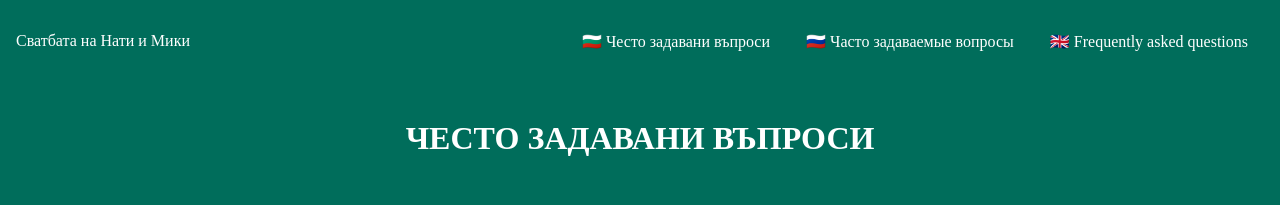
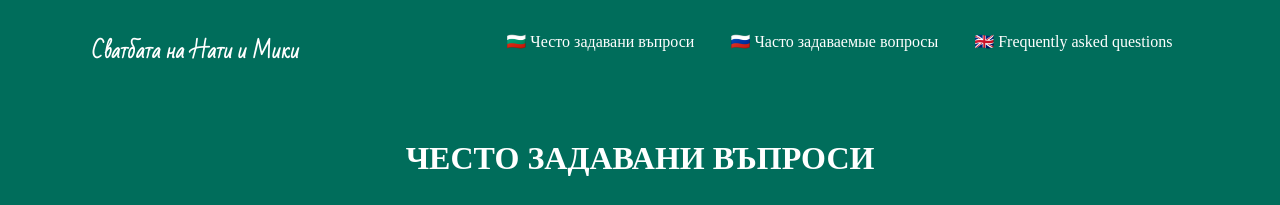
Before and after one commit to debel/mikovi-wedding, a plain HTML site: page index.html in a window 1280 px wide. Shown: the top 205 px of the page. Drawn offline with Linux system fonts and the light colour scheme.

Commit message:
logo font, small aligments fixes

```diff
--- a/index.css
+++ b/index.css
@@ -18,6 +18,9 @@ header {
 }
 
 .logo a {
+  font-family: 'Bad Script', cursive;
+  font-weight: bold;
+  font-size: 1.25em;
   text-decoration: none;
   color: inherit;
 }
@@ -92,6 +95,11 @@ footer {
 }
 
 @media (min-width:768px) {
+  .header {
+    justify-content: space-around;
+    justify-items: center;
+  }
+
   .qa:nth-child(even) {
     flex-direction: row-reverse;
   }
@@ -103,6 +111,10 @@ footer {
 }
 
 @media (max-width:767px) {
+  .header {
+    justify-content: center;
+  }
+
   .logo {
     padding-bottom: 0;
     width: 100%;
--- a/index.html
+++ b/index.html
@@ -4,6 +4,7 @@
   <title>Natalia & Mihail's wedding!</title>
 
   <link rel="stylesheet" href="index.css" />
+  <link href="https://fonts.googleapis.com/css2?family=Bad+Script&display=swap" rel="stylesheet">
 </head>
 
 <body>
```
Also changed, not shown: en.html (+1 -0 lines), ru.html (+1 -0 lines).
